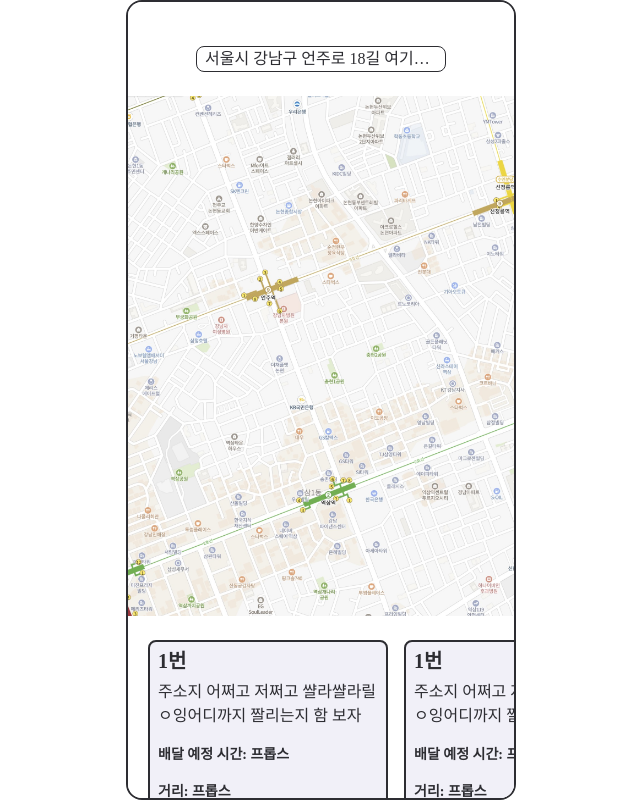
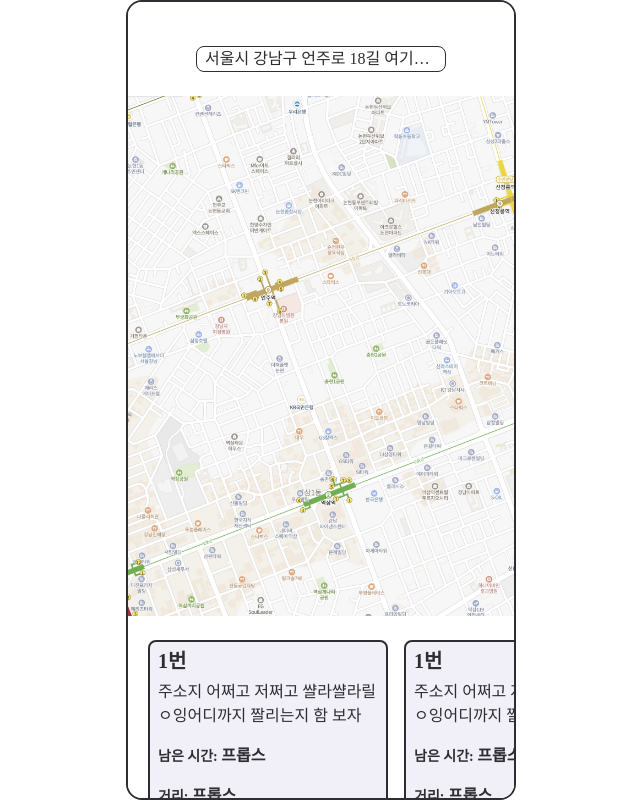
Before and after one commit to Dakdol/BaeBlock, a React (Create React App) app: page /rider/delivery in a window 1280 px wide. Shown: the whole page, without its empty margins (319-959 px from the left). Built offline with nearby package versions, Linux system fonts and the light colour scheme.

Commit message:
:speech_balloon: 배달 현황 카드 글씨 수정
ㅇㅇ

```diff
--- a/src/components/Rider_orderList.jsx
+++ b/src/components/Rider_orderList.jsx
@@ -6,11 +6,6 @@ export const RiderOrderList = () => {
 
   return (
     <div>
-      <div className='flex justify-center my-4'>
-        <button className='bg-colors-mint px-4 py-2 rounded-md mr-8 font-bold'>거리순</button>
-        <button className='bg-colors-purple px-4 py-2 rounded-md font-bold'>배달료순</button>
-      </div>
-
       <ul className=''>
         {testDB.customer.map((v, i) => (
           <li key={i} className='bg-colors-lightYellow my-2 rounded-md'>
--- a/src/components/Rider_selectedOrder.jsx
+++ b/src/components/Rider_selectedOrder.jsx
@@ -1,6 +1,8 @@
 import React from 'react';
 
 export const RiderSelectedOrder = () => {
+  // Rider_orderList에서 선택한 애들의 정보가 여기에 떠야함.
+
   return (
     <div className='flex-none w-60 h-[180px] border-2 rounded-lg px-2 py-1 bg-colors-lightGray mr-4'>
       <div className='font-bold text-subtitle'>1번</div>
@@ -8,8 +10,12 @@ export const RiderSelectedOrder = () => {
         <div className='text-body overflow-hidden overflow-ellipsis line-clamp-2'>
           주소지 어쩌고 저쩌고 쌸라쌸라릴ㅇ잉어디까지 짤리는지 함 보자
         </div>
-        <div className='text-caption font-bold'>배달 예정 시간: 프롭스</div>
-        <div className='text-caption font-bold'>거리: 프롭스</div>
+        <div className='text-caption font-bold'>
+          남은 시간: <span className='text-body font-bold'>프롭스</span>
+        </div>
+        <div className='text-caption font-bold'>
+          거리: <span className='text-body font-bold'>프롭스</span>
+        </div>
       </div>
     </div>
   );
--- a/src/pages/rider_newList.jsx
+++ b/src/pages/rider_newList.jsx
@@ -5,6 +5,10 @@ export const RiderNewList = () => {
   return (
     <div className='flex flex-col w-[350px] m-auto h-screen'>
       <div className='font-a text-headline font-bold'>대기</div>
+      <div className='flex justify-center my-4'>
+        <button className='bg-colors-mint px-4 py-2 rounded-md mr-8 font-bold'>거리순</button>
+        <button className='bg-colors-purple px-4 py-2 rounded-md font-bold'>배달료순</button>
+      </div>
       <RiderOrderList />
       <div className='flex justify-center my-4'>
         <button className='bg-colors-red px-4 py-2 rounded-md font-bold text-colors-lightGray'>
--- a/src/pages/store_myList.jsx
+++ b/src/pages/store_myList.jsx
@@ -1,5 +1,12 @@
 import React from 'react';
+import { RiderOrderList } from '../components/Rider_orderList';
 
 export const StoreMyList = () => {
-  return <div></div>;
+  return (
+    <div className='flex flex-col w-[350px] m-auto h-screen'>
+      <div className='font-a text-headline font-bold'>현재 주문 목록</div>
+      <RiderOrderList />
+      <div className='flex justify-center my-4'></div>
+    </div>
+  );
 };
--- a/src/pages/store_newList.jsx
+++ b/src/pages/store_newList.jsx
@@ -1,5 +1,12 @@
 import React from 'react';
+import { RiderOrderList } from '../components/Rider_orderList';
 
 export const StoreNewList = () => {
-  return <div></div>;
+  return (
+    <div className='flex flex-col w-[350px] m-auto h-screen'>
+      <div className='font-a text-headline font-bold'>주문 대기</div>
+      <RiderOrderList />
+      <div className='flex justify-center my-4'></div>
+    </div>
+  );
 };
```
